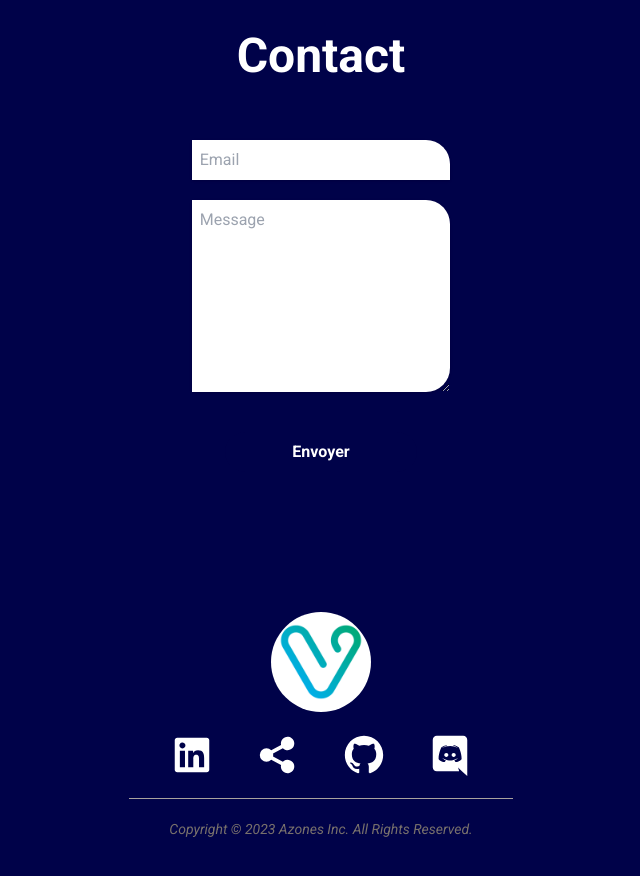
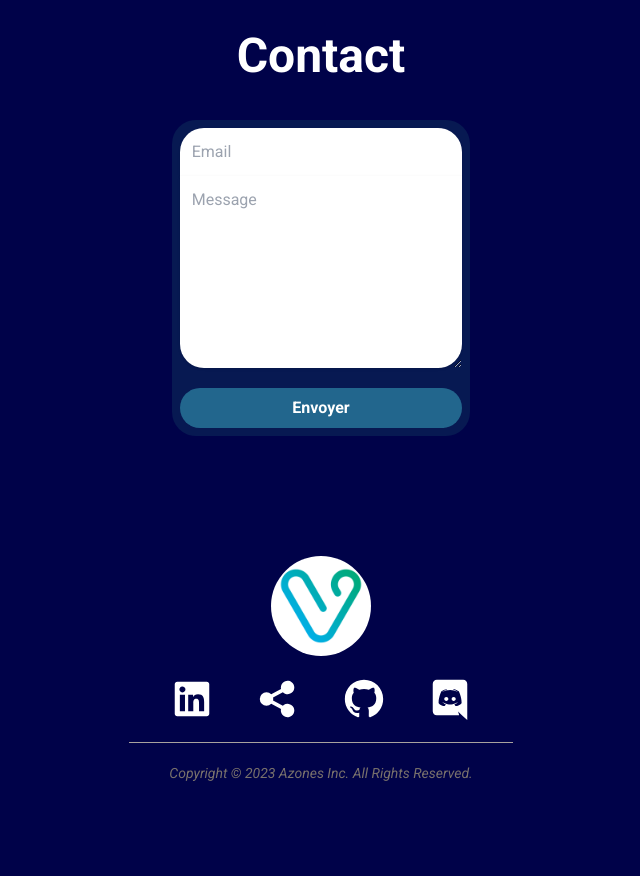
Before and after one commit to Azonesbz/vincentavez, a React (Vite) app in the folder client/: page / in a window 1280 px wide. Shown: the part 2840-3716 px from the top of the page, without its empty margins (319-959 px from the left). Built offline with nearby package versions, Linux system fonts and the light colour scheme; what tailwindcss-animated would draw is missing.

Commit message:
updated style of input and changed color to the form and children

```diff
--- a/client/src/components/contact/Contact.jsx
+++ b/client/src/components/contact/Contact.jsx
@@ -36,10 +36,10 @@ export default function Contact() {
             <section className='py-10 lg:py-20 lg:px-48' id='contact'>
 
                 <h2 className="text-center text-5xl font-bold">Contact</h2>
-                <form className='flex flex-col justify-center items-start mx-auto lg:w-1/3 gap-5 mt-10 p-5' onSubmit={handleSubmit}>
+                <form className='flex flex-col justify-center items-start mx-auto lg:w-1/3 mt-10 p-2 text-black bg-[#071952] rounded-3xl' onSubmit={handleSubmit}>
                     <div className='flex flex-col w-full'>
                         <input
-                            className='focus:border-l max-w-2xl focus:ml-5 focus:pl-5 pl-2 py-2 border-black outline-none duration-100 shadow rounded-tr-3xl'
+                            className='p-3 outline-none duration-100 shadow rounded-t-3xl'
                             placeholder='Email'
                             id="email"
                             type="email"
@@ -57,7 +57,7 @@ export default function Contact() {
                     <div className='flex flex-col w-full'>
                         <textarea
                         placeholder='Message'
-                            className='focus:border-l focus:ml-5 focus:pl-5 px-2 py-2 border-black outline-none duration-100 shadow rounded-r-3xl h-48'
+                            className='p-3 outline-none duration-100 shadow rounded-b-3xl h-48'
                             minLength={5}
                             id="message"
                             name="message"
@@ -68,7 +68,7 @@ export default function Contact() {
                             errors={state.errors}
                         />
                     </div>
-                    <button type="submit" disabled={state.submitting} className='mt-5 mr-full w-48 bg-[#000249] text-white py-2 px-4 mx-auto rounded-3xl font-semibold'>
+                    <button type="submit" disabled={state.submitting} className='mt-5 w-full bg-[#22668D] text-white py-2 px-4 mx-auto rounded-3xl font-semibold'>
                         Envoyer
                     </button>
                 </form>
```
